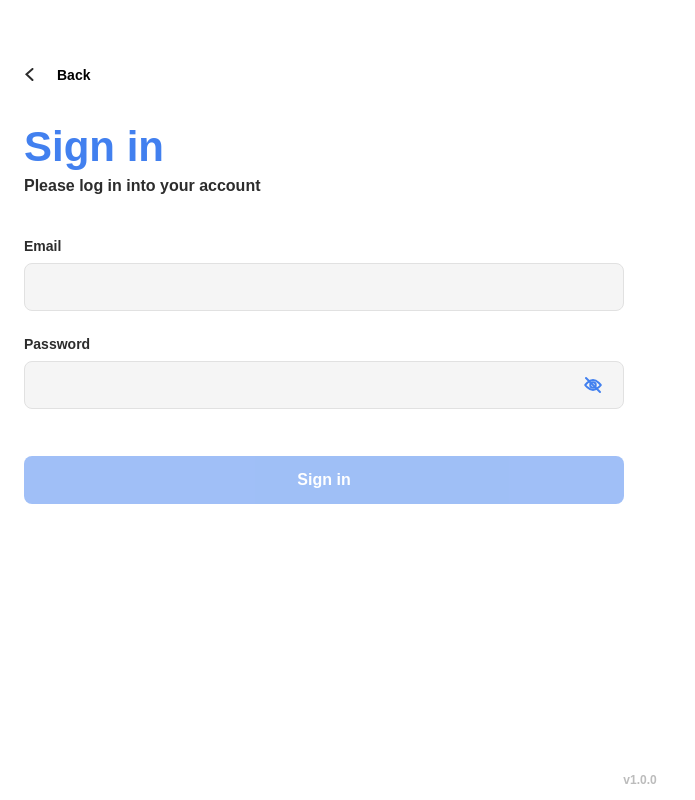
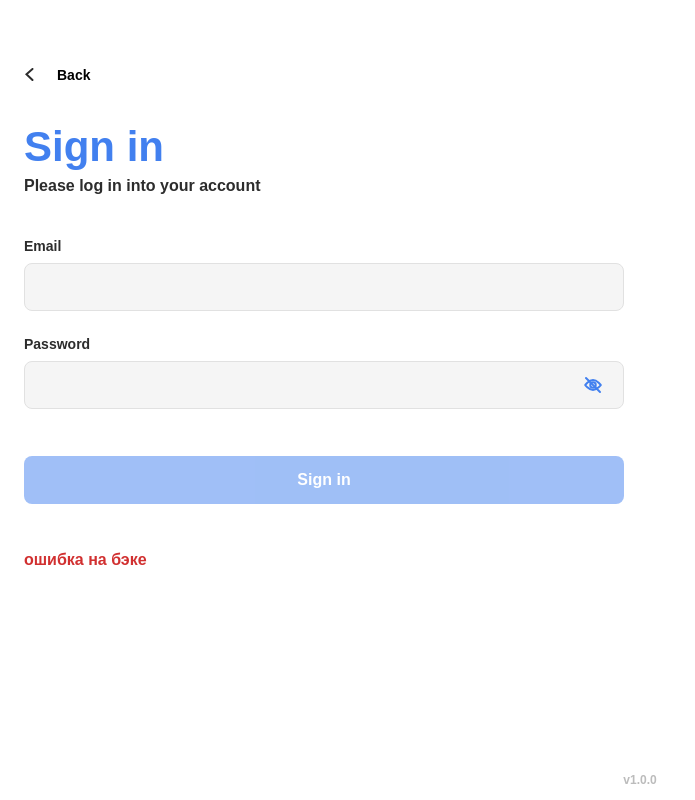
Before and after one commit to Maria827829/Authorization-app, a React (Vite) app: page /signIn in a window 1280 px wide. Shown: the whole page, without its empty margins (0-695 px from the left). Built offline with nearby package versions, Linux system fonts and the light colour scheme; no server answers.

Commit message:
Сверстала сообщение об ошибке с бэка

```diff
--- a/src/components/controls/Typography/Typography.module.scss
+++ b/src/components/controls/Typography/Typography.module.scss
@@ -3,4 +3,10 @@
     font-size: 16px;
     margin: 0;
     color: $black-color;
+
+    &.error {
+        color: $red-color;
+        font-size: 14;
+        font-weight: 600;
+    }
 }
--- a/src/components/controls/Typography/Typography.tsx
+++ b/src/components/controls/Typography/Typography.tsx
@@ -2,12 +2,24 @@ import style from './Typography.module.scss';
 
 interface Props {
     text: string;
+    isError?: boolean;
+    className?: string;
 };
 
-function Typography({text}: Props) {
+function Typography({
+    text,
+    isError = false,
+    className = ''
+}: Props) {
 
 	return (
-        <p className={style.typography}>{text}</p>
+        <p className={`
+            ${style.typography}
+            ${isError && style.error}
+            ${className}
+        `}>
+            {text}
+        </p>
 	)
 }
 
--- a/src/pages/signInPage/signInPage.module.scss
+++ b/src/pages/signInPage/signInPage.module.scss
@@ -20,5 +20,9 @@
                 margin-top: 47px;
             }
         }
+
+        .errorText {
+            margin-top: 47px;
+        }
     }
 }
--- a/src/pages/signInPage/signInPage.tsx
+++ b/src/pages/signInPage/signInPage.tsx
@@ -8,8 +8,10 @@ import Button from 'components/controls/Button/Button';
 import { useEffect, useState } from 'react';
 import Check from 'assets/images/Check.svg';
 import Cross from 'assets/images/Cross.svg';
+import { useNavigate } from 'react-router-dom';
 
 function SignInPage() {
+    const navigate = useNavigate();
     const [emailValue, setEmailValue] = useState<string>('');
     const [ isErrorEmail, setIsErrorEmail ] = useState<boolean>(false);
     const [ isValidEmail, setIsValidEmail ] = useState<boolean>(false);
@@ -85,8 +87,14 @@ function SignInPage() {
                         text='Sign in'
                         className={style.button}
                         isDisabled={isDisabled}
+                        onClick={(): void => { navigate('/users') }}
                     />
                 </form>
+                <Typography
+                    text='ошибка на бэке'
+                    isError
+                    className={style.errorText}
+                />
             </div>
         </div>
 	)
--- a/src/pages/signUpPage/signUpPage.module.scss
+++ b/src/pages/signUpPage/signUpPage.module.scss
@@ -20,5 +20,9 @@
                 margin-top: 47px;
             }
         }
+
+        .errorText {
+            margin-top: 32px;
+        }
     }
 }
--- a/src/pages/signUpPage/signUpPage.tsx
+++ b/src/pages/signUpPage/signUpPage.tsx
@@ -99,6 +99,11 @@ function SignUpPage() {
                         isDisabled={isDisabled}
                     />
                 </form>
+                <Typography
+                    text='ошибка на бэке'
+                    isError
+                    className={style.errorText}
+                />
             </div>
         </div>
 	)
```
